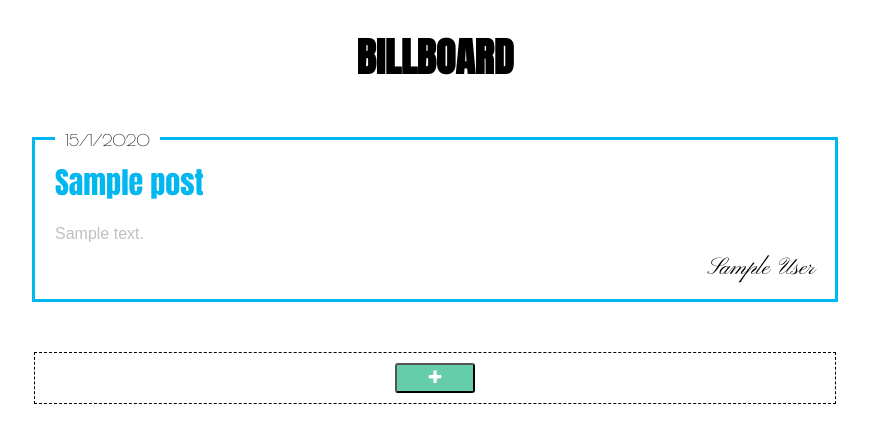
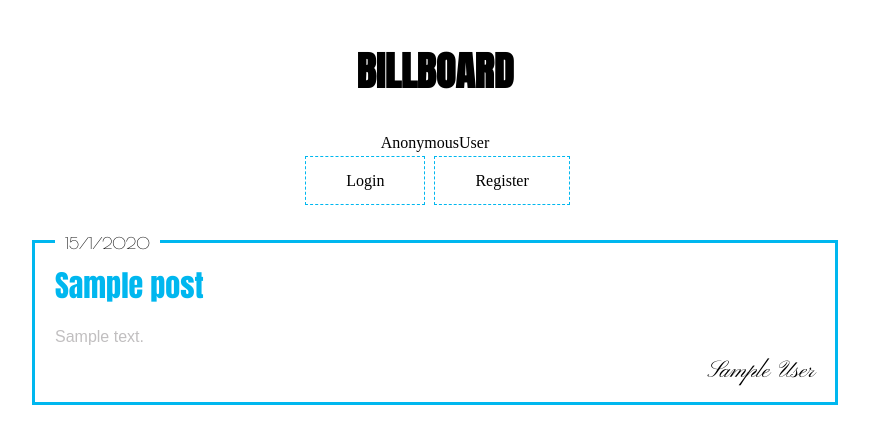
Before and after one commit to micah66/billboard, a Django app: template posts/templates/billboard/posts.html in a window 1280 px wide. Shown: the top 445 px of the page, without its empty margins (205-1074 px from the left). Run offline with Django 3.2, Linux system fonts and the light colour scheme; the template is opened without the code that fills it: most values are stand-ins (such as "Sample title", 1, 10 or a date in 2020).

Commit message:
Allow users to register and login in/out

```diff
--- a/billboard/settings.py
+++ b/billboard/settings.py
@@ -120,3 +120,6 @@ USE_TZ = True
 
 STATIC_URL = '/static/'
 STATIC_ROOT = os.path.join(BASE_DIR, 'static')
+LOGIN_REDIRECT_URL = '/posts/'
+LOGIN_URL = '/posts/login'
+LOGOUT_REDIRECT_URL = '/posts'
--- a/posts/static/css/posts.css
+++ b/posts/static/css/posts.css
@@ -1,5 +1,30 @@
+#navigation a {
+  text-decoration: none;
+  color: inherit;
+}
+
+#navigation {
+  display: flex;
+  flex-direction: column;
+  align-items: center;
+}
+
+#nav-boxes {
+  margin: auto;
+}
+
+.nav-box {
+  margin-left: 5px;
+  padding: 15px 40px;
+  text-align: center;
+  border: 1px dashed #00b7ef;
+}
+
+#username {
+  margin-bottom: 20px;
+}
+
 #title {
-  text-align: center;
   font-family: 'Anton', sans-serif;
   font-size: 40px;
   color: black;
--- a/posts/static/js/posts.js
+++ b/posts/static/js/posts.js
@@ -1,5 +1,3 @@
-newPostForm = ''
-
 $('#showNewPostFormBtn').click(() => {
   $('#showNewPostForm').addClass('hidden')
   $('#noPostsMessage').addClass('hidden')
@@ -11,3 +9,10 @@ $('#close-form-btn').click(() => {
   $('#noPostsMessage').removeClass('hidden')
   $('#formWrapper').addClass('hidden')
 })
+
+const postPost = () => {
+  $.post('/posts/new_post', (newPost) => {
+    const postDiv = $('<div/>')
+    postDiv.addClass('post')
+  })
+}
--- /dev/null
+++ b/posts/templates/billboard/base.html
@@ -0,0 +1,35 @@
+{% load static %}
+<!DOCTYPE html>
+<html lang="en" dir="ltr">
+  <head>
+    <meta charset="utf-8">
+    <title>Billboard</title>
+    <link rel="stylesheet" href="https://maxcdn.bootstrapcdn.com/font-awesome/4.7.0/css/font-awesome.min.css">
+    <link href="https://fonts.googleapis.com/css?family=Anton|Pinyon+Script|Poiret+One" rel="stylesheet">
+    <link rel="stylesheet" href="{% static 'css/posts.css' %}">
+  </head>
+  <body>
+    <nav id="navigation">
+      <h1 id="title"><a href="{% url 'posts' %}">BILLBOARD</a></h1>
+      {% block nav %}
+      <div id="username">
+        {{ user }}
+      </div>
+      {% if user.is_anonymous %}
+      <div id="nav-boxes">
+        <a class="nav-box" href="{% url 'login' %}">Login</a>
+        <a class="nav-box" href="{% url 'registration' %}">Register</a>
+      </div>
+      {% else %}
+      <div id="nav-boxes">
+        <a class="nav-box" href="{% url 'logout' %}">Logout</a>
+      </div>
+      {% endif %}
+      {% endblock %}
+    </nav>
+    {% block content %}
+    {% endblock %}
+    <script src="https://ajax.googleapis.com/ajax/libs/jquery/3.3.1/jquery.min.js"></script>
+    <script src="{% static 'js/posts.js' %}"></script>
+  </body>
+</html>
--- a/posts/templates/billboard/posts.html
+++ b/posts/templates/billboard/posts.html
@@ -1,15 +1,5 @@
-{% load static %}
-<!DOCTYPE html>
-<html lang="en" dir="ltr">
-  <head>
-    <meta charset="utf-8">
-    <title>Billboard</title>
-    <link rel="stylesheet" href="https://maxcdn.bootstrapcdn.com/font-awesome/4.7.0/css/font-awesome.min.css">
-    <link href="https://fonts.googleapis.com/css?family=Anton|Pinyon+Script|Poiret+One" rel="stylesheet">
-    <link rel="stylesheet" href="{% static 'css/posts.css' %}">
-  </head>
-  <body>
-    <h1 id="title">BILLBOARD</h1>
+{% extends 'billboard/base.html' %}
+{% block content %}
 <div id="posts-container">
   {% if posts %}
   {% for post in posts %}
@@ -40,7 +30,7 @@
         {% csrf_token%}
         <input id="new-post-title" type="text" name="title" placeholder="Title" value="" required>
         <textarea id="new-post-body" name="body" rows="8" cols="80" placeholder="Your message here" form="newPostForm" required></textarea>
-            <input id="new-post-author" type="text" name="author" placeholder="Author" value="" required>
+        <input id="new-post-author" type="hidden" name="author" value="{{ user }}" required>
       </div>
     </div>
     <div class="buttonsArea">
@@ -49,7 +39,4 @@
     </div>
   </form>
 </div>
-    <script src="https://ajax.googleapis.com/ajax/libs/jquery/3.3.1/jquery.min.js"></script>
-    <script src="{% static 'js/posts.js' %}"></script>
-  </body>
-</html>
+{% endblock %}
--- a/posts/urls.py
+++ b/posts/urls.py
@@ -1,7 +1,11 @@
 from django.conf.urls import url
+from django.contrib.auth.views import login, logout
 
 from . import views
 
 urlpatterns = [
     url(r'^$', views.posts, name='posts'),
+    url(r'^registration', views.registration, name='registration'),
+    url(r'^login', login, kwargs = {'template_name': 'billboard/login.html'}, name='login'),
+    url(r'^logout', logout, kwargs = {'next_page': '/posts'}, name='logout'),
 ]
```
Also changed, not shown: posts/templates/billboard/login.html (added, +23 -0 lines), posts/templates/billboard/registration.html (added, +11 -0 lines), posts/views.py (+24 -0 lines), db.sqlite3. Lines whose indentation alone changed are shown as unchanged.
